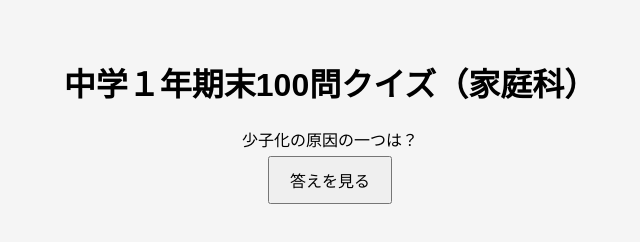
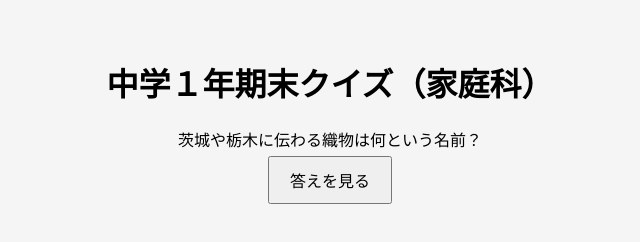
Before and after one commit to djt223/quiz_kateika_01, a plain HTML site: page index.html in a window 1280 px wide. Shown: the whole page, without its empty margins (310-950 px from the left). Drawn offline with Linux system fonts and the light colour scheme.

Commit message:
更新しました

```diff
--- a/index.html
+++ b/index.html
@@ -2,7 +2,7 @@
 <html lang="ja">
 <head>
   <meta charset="UTF-8" />
-  <title>中学１年期末100問クイズ（家庭科）</title>
+  <title>中学１年期末クイズ（家庭科）</title>
   <style>
     body {
       font-family: sans-serif;
@@ -33,7 +33,7 @@
 </head>
 <body>
 
-  <h1>中学１年期末100問クイズ（家庭科）</h1>
+  <h1>中学１年期末クイズ（家庭科）</h1>
 
   <div class="question-box">
     <div id="question">問題を読み込み中...</div>
@@ -66,14 +66,14 @@
       { question: "イギリスの体形型民族衣装で洋服の元となったものは？", answer: "キルト" },
       { question: "沖縄の鮮やかな色彩の伝統衣装は？", answer: "紅型" },
       { question: "アイヌの木の皮から作られた糸を用いる伝統衣装は？", answer: "アットゥシ" },
-      { question: "金沢に伝わる染物は？", answer: "加賀友禅" },
-      { question: "京都に伝わる織物は？", answer: "西陣織" },
-      { question: "茨城や栃木に伝わる織物は？", answer: "結城紬" },
-      { question: "既婚者女性の第一礼服は？", answer: "黒留袖" },
-      { question: "未婚女性の第一礼服は？", answer: "振袖" },
-      { question: "男性の第一礼服は？", answer: "黒羽二重" },
-      { question: "既婚・未婚女性の準礼服は？", answer: "訪問着" },
-      { question: "男性の準礼服は？", answer: "色紋付" },
+      { question: "金沢に伝わる染物は何という名前？", answer: "加賀友禅" },
+      { question: "京都に伝わる織物は何という名前？", answer: "西陣織" },
+      { question: "茨城や栃木に伝わる織物は何という名前？", answer: "結城紬" },
+      { question: "既婚者女性の第一礼服は何という名前？", answer: "黒留袖" },
+      { question: "未婚女性の第一礼服は何という名前？", answer: "振袖" },
+      { question: "男性の第一礼服は何という名前？", answer: "黒羽二重" },
+      { question: "既婚・未婚女性の準礼服は何という名前？", answer: "訪問着" },
+      { question: "男性の準礼服は何という名前？", answer: "色紋付" },
       { question: "「夫婦のみ」「夫婦と未婚の子ども」などからなる家族は？", answer: "核家族" },
       { question: "「核家族に祖父や祖母などが同居する家族」は？", answer: "拡大家族" },
       { question: "祖父母と親子で構成される家族は？", answer: "三世代家族" },
@@ -82,35 +82,35 @@
       { question: "共働きで子育てをする夫婦は？", answer: "DEWKS" },
       { question: "どこかに子どもがいて再婚して築かれる家族のことを何というか？", answer: "ステップファミリー" },
       { question: "別々に暮らし、必要なときだけ会う共働き夫婦は？", answer: "オンデマンド婚" },
-      { question: "少子化の原因の一つは？", answer: "晩婚化" },
-      { question: "子育てと仕事の両立の困難さは少子化の？", answer: "原因" },
-      { question: "育児休業の充実は少子化の？", answer: "解決策" },
-      { question: "男女が性別に関係なく能力を発揮する社会は？", answer: "ジェンダーレス" },
-      { question: "育児・介護のために休業できることを定めた制度は？", answer: "ジェンダーフリー" },
-      { question: "仕事と家庭生活のバランスを大切にする考えは？", answer: "ワーク・ライフ・バランス" },
+      { question: "少子化の原因の一つで、特に大きな要因は？", answer: "晩婚化" },
+      { question: "少子化の原因として、主な理由は？", answer: "子育てと仕事の両立の困難さ" },
+      { question: "少子化の解決策で現状一番有効な策と言われているものは？", answer: "育児休業の充実" },
+      { question: "男女が性別に関係なく能力を発揮する社会は何という？", answer: "ジェンダーレス" },
+      { question: "育児・介護のために休業できることを定めた制度は何という？", answer: "ジェンダーフリー" },
+      { question: "仕事と家庭生活のバランスを大切にする考えは何という？", answer: "ワーク・ライフ・バランス" },
       { question: "近年、日本の世帯数はどうなっている？", answer: "増加している" },
-      { question: "最近増加している世帯形態は？", answer: "単身世帯" },
-      { question: "「夫婦と子どもだけで構成される家庭」は？", answer: "核家族" },
-      { question: "昭和55年に最も多かった世帯構造は？", answer: "三世代世帯" },
-      { question: "平成19年に最も多かった世帯は？", answer: "夫婦のみの世帯" },
+      { question: "最近増加している世帯形態は何世帯？", answer: "単身世帯" },
+      { question: "「夫婦と子どもだけで構成される家庭」は何という？", answer: "核家族" },
+      { question: "昭和55年に最も多かった世帯構造は何世帯という？", answer: "三世代世帯" },
+      { question: "平成19年に最も多かった世帯は何世帯という？", answer: "夫婦のみの世帯" },
       { question: "ミシンの縫い始めは押さえをどうする？", answer: "上げる" },
       { question: "ミシンの縫い始めははずみ車をどうする？", answer: "手前に回す" },
       { question: "ミシン縫いの縫い終わりは針をどうする？", answer: "上げる" },
       { question: "ミシンを運ぶときはどうする？", answer: "カバーを外さずに運ぶ" },
-      { question: "縫うとき以外はミシンのコントローラーからどうしてる？", answer: "足を外す" },
+      { question: "縫うとき以外はミシンのコントローラーから足をどうしてる？", answer: "足を外す" },
       { question: "ミシンの針の下に手をいれていい？", answer: "手を入れない" },
-      { question: "布作品の制作で用具の扱いは？", answer: "安全" },
+      { question: "布作品の制作で用具の扱いで、一番気をつけていることは？", answer: "安全" },
       { question: "しつけ縫いは出来上がり線よりどのくらい外側に縫う？", answer: "0.1cm" },
       { question: "しつけ縫いの縫い目はどのくらいで縫う？", answer: "1〜1.5cm" },
       { question: "ミシン縫いはどの線の上で縫う？", answer: "できあがり線" },
-      { question: "縫い始めと終わりはどうやったら丈夫になる？", answer: "返し縫い" },
-      { question: "家庭の仕事で2番目に多い中学生の分担は？", answer: "掃除をする" },
+      { question: "縫い始めと終わりはどう縫ったら丈夫になる？", answer: "返し縫い" },
+      { question: "家庭の仕事で1番目に多い中学生の分担は？", answer: "食器を並べる、かたずける" },
       { question: "家庭の仕事で2番目に多い中学生の分担は？", answer: "掃除をする" },
       { question: "家庭の仕事で3番目に多い中学生の分担は？", answer: "買い物をする" },
       { question: "家庭の仕事で4番目に多い中学生の分担は？", answer: "ゴミを出す" },
       { question: "家族や地域で互いに助け合うことを何と言う？", answer: "協力・協働" },
       { question: "家族で責任を持って仕事をすると何が生まれる？", answer: "信頼関係" },
-      { question: "家庭の仕事にはどんな種類がある？", answer: "食事作り・洗濯・掃除・子育て・介護" },
+      { question: "家庭の仕事にはどんな種類がある？主なもの5つ答えて", answer: "食事作り・洗濯・掃除・子育て・介護" },
       { question: "地域での防犯・防災で求められることは何？", answer: "協力" },
       { question: "地域のルールを守り仕事を分担することは何と言う？", answer: "協働" },
       { question: "無償で行う社会活動は何と言う？", answer: "ボランティア" },
@@ -132,7 +132,7 @@
       { question: "結婚式で好ましい服装は？", answer: "礼節をわきまえつつ、華やかな服装" },
       { question: "衣服の組み合わせや、えりの有無や形などによって、周りの人にから変わるものは？", answer: "印象" },
       { question: "同じ色でも印象の変わる素材の種類はどんな物がある？", answer: "ニット・絹・綿" },
-      { question: "自分が生まれもった色、肌や髪、瞳などと調和する色は何と言う？", answer: "パーソナルカラー" },,
+      { question: "自分が生まれもった色、肌や髪、瞳などと調和する色は何と言う？", answer: "パーソナルカラー" },
       { question: "衣服を選ぶ際に重要なのは？", answer: "TPOを考える" },
       { question: "地域の行事に参加する意味は？", answer: "地域とのつながりを深めるため" },
       { question: "体操着は何のために着る？", answer: "運動しやすくするため" },
@@ -221,12 +221,12 @@
       score = 0;
       current = 0;
       results = [];
-      shuffledQuiz = shuffleArray(quizData);
+      shuffledQuiz = shuffleArray(quizData).slice(0, 30); // ← ここで30問だけ抽出
       loadQuestion();
     }
 
     // 初期化
-    shuffledQuiz = shuffleArray(quizData);
+    shuffledQuiz = shuffleArray(quizData).slice(0, 30); // ← ここも同様に修正
     loadQuestion();
   </script>
 
```
